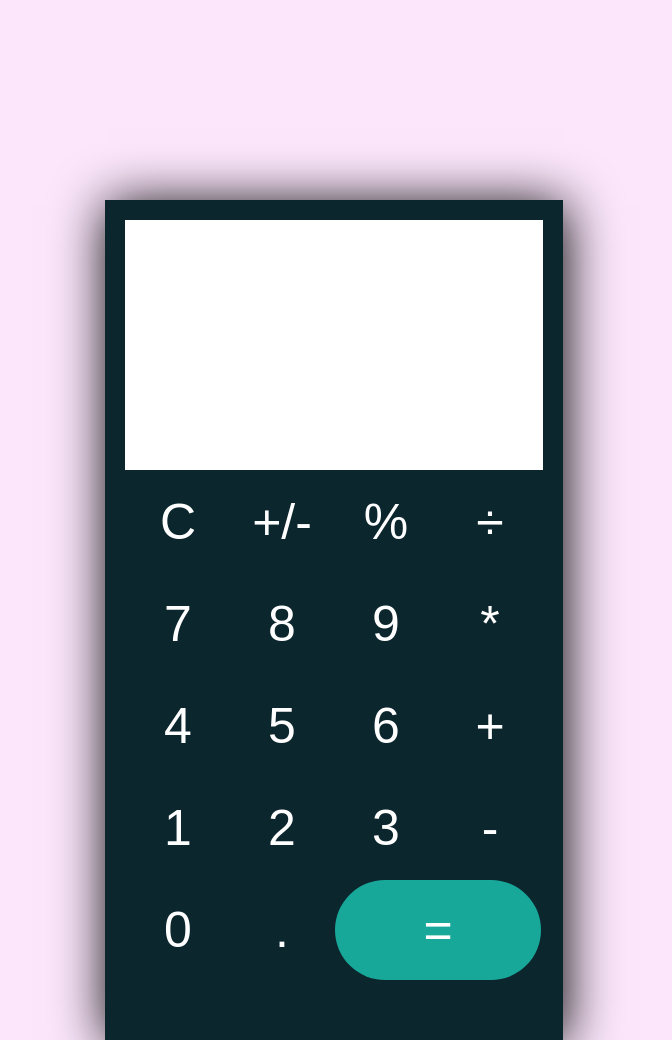
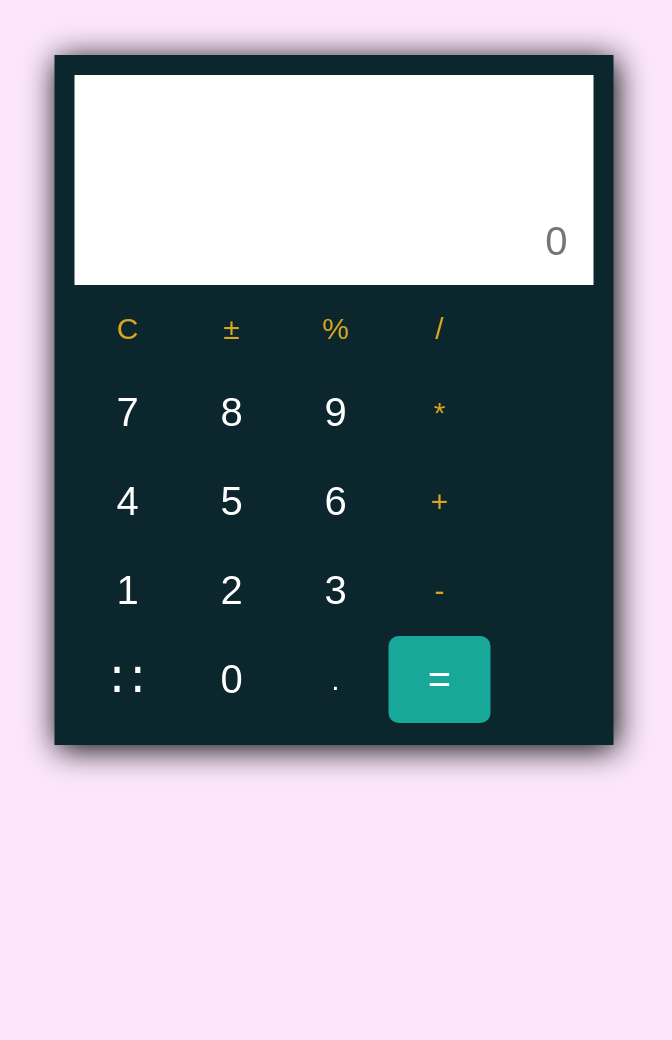
Before and after one commit to Laugerr/Race00, a plain HTML site: page index.html in a window 1280 px wide. Shown: the top 1040 px of the page, without its empty margins (306-978 px from the left). After the commit the page ends 800 px from the top, so only its background shows below. Drawn offline with Linux system fonts and the light colour scheme.

Commit message:
basic and fex creative

```diff
--- a/css/style.css
+++ b/css/style.css
@@ -1,74 +1,99 @@
 body{
-    display: flex;
-    justify-content: center;
-    margin-top: 200px;
     background: rgba(238, 130, 238, 0.192);
+    font-family: Verdana, Geneva, Tahoma, sans-serif;
 }
 
 .container {
+    position: absolute;
+    top: 50%;
+    left: 50%;
+    transform: translate(-50%, -50%);
     width: fit-content;
-    height: 800px;
+    height: fit-content;
     color: white;
     background: rgb(12, 38, 46);
     padding: 20px;
     text-align: center;
-    box-shadow: 2px 4px 50px black;
+    box-shadow: 2px 4px 30px black;
 }
-#keyboard {
-    align-self: flex-end;
+table tr td{
+    border-collapse: collapse;
 }
-
-#equalSign {
-    background:rgb(24, 168, 154);
-    border-radius: 50px;
-}
-
-td{
+td, tr {
     width: fit-content;
+    border-radius: 10px;
 }
 
 button {
     padding: 20px;
     border: none;
     width: 100px;
-    font-size: 50px;
+    font-size: 30px;
     background: transparent;
     color: white;
-    border-radius: 50px;
+    border-radius: 5px;
 }
-
+.num {
+    font-size: 40px;
+}
+.toCreative {
+    font-size: 50px;
+    padding: 10px;
+}
 button:hover{
     color: goldenrod;
-    box-shadow: 1px 5px 50px goldenrod;
+    box-shadow: 1px 5px 20px gray;
 }
 
 button:focus {
+    transition: .3s ease-in-out;
     outline:  none;
     color: tomato;
 }
-
-#equalSign:hover {
-    box-shadow: none;
+.action {
+    color: goldenrod;
+}
+.creative {
+    transition: 0.5s ease-in-out;
+    display: none;
 }
 
-#calculator{
-    height: 250px;
+#equalSign {
+    background:rgb(24, 168, 154);
+    border-radius: 10px;
+}
+#equalSign button {
+    width: 100%;
+    font-size: 40px;
+}
+
+
+.calculator{
+    height: 210px;
     background: white;
     color: black;
+    display: flex;
+    flex-flow: column;
+    justify-content: space-between;
 }
 
-#history {
-    padding:10px 50px;
+.history {
     text-align: right;
     color: gray;
     font-size: 30px;
+    margin-top: 10px;
+    margin-right: 10px;
 }
-
-
-#output {
-    text-align: right;
-    padding:10px 50px;
-    font-size: 60px;
-    position: relative;
-    top: 5px;
+.output {
+    margin-bottom: 20px;
 }
+input, input:focus {
+    width: 90%;
+    border: none;
+    background-image:none;
+    background-color:transparent;
+    box-shadow: none;
+    outline: none;
+    text-align: end;
+    font-size: 40px;
+}
--- a/index.html
+++ b/index.html
@@ -8,48 +8,56 @@
         <script src="js/script.js" defer></script>
     </head>
     <body>
-
         <div class="container">
-            <div id="calculator">
-                <div id="result">
-                    <div id="history">
-                        <p id="history-value"></p>
-                    </div>
-                    <div id="output">
-                        <p id="output-value"></p>
-                    </div>
+            <div class="calculator">
+                <div class="history">
+                    <label id="history-value"></label>
+                </div>
+                <div class="output">
+                    <input id="output-value" type="text" placeholder="0">
                 </div>
             </div>
             <div class="keyboard">
                 <table>
-                    <tr>
-                        <td><button>C</button></td>
-                        <td><button>+/-</button></td>
-                        <td><button>%</button></td>
-                        <td><button>&#247;</button></td>
+                    <tr calss="creative">
+                        <td><button class="action creative">Sys</button></td>
+                        <td><button class="action creative" onclick="MR()">MR</button></td>
+                        <td><button class="action creative" onclick="MC()">MC</button></td>
+                        <td><button class="action creative" onclick="M_Plus()">M+</button></td>
+                        <td><button class="action creative" onclick="M_Minus()">M-</button></td>
                     </tr>
                     <tr>
-                        <td><button>7</button></td>
-                        <td><button>8</button></td>
-                        <td><button>9</button></td>
-                        <td><button>*</button></td>
+                        <td><button class="action" onclick="C()">C</button></td>
+                        <td><button class="action" onclick="changeSign()">&#177;</button></td>
+                        <td><button class="action" onclick="percent()">%</button></td>
+                        <td><button class="action">/</button></td>
+                        <td><button class="action creative" onclick="degree()">&and;</button></td>
                     </tr>
                     <tr>
-                        <td><button>4</button></td>
-                        <td><button>5</button></td>
-                        <td><button>6</button></td>
-                        <td><button>+</button></td>
+                        <td><button class="num">7</button></td>
+                        <td><button class="num">8</button></td>
+                        <td><button class="num">9</button></td>
+                        <td><button class="action">*</button></td>
+                        <td><button class="action creative" onclick="fact()">x!</button></td>
                     </tr>
                     <tr>
-                        <td><button>1</button></td>
-                        <td><button>2</button></td>
-                        <td><button>3</button></td>
-                        <td><button>-</button></td>
+                        <td><button class="num">4</button></td>
+                        <td><button class="num">5</button></td>
+                        <td><button class="num">6</button></td>
+                        <td><button class="action">+</button></td>
+                        <td><button class="action creative" onclick="sqr()">&radic;</button></td>
                     </tr>
                     <tr>
-                        <td><button>0</button></td>
-                        <td><button>.</button></td>
-                        <td colspan="2" id="equalSign"><button>&#61;</button></td>
+                        <td><button class="num">1</button></td>
+                        <td><button class="num">2</button></td>
+                        <td><button class="num">3</button></td>
+                        <td><button class="action">-</button></td>
+                    </tr>
+                    <tr>
+                        <td><button class="toCreative" onclick="toCreativeMode()">&Colon;</button></td>
+                        <td><button class="num">0</button></td>
+                        <td><button class="dot" onclick="putDot()">.</button></td>
+                        <td id="equalSign" onclick="calc()"><button>&#61;</button></td>
                     </tr>
                 </table>
             </div>
--- a/js/script.js
+++ b/js/script.js
@@ -0,0 +1,126 @@
+let keyboard = document.querySelector(".keyboard");
+let creativeMode = false;
+let outputVal = document.querySelector("#output-value");
+let historyVal = document.querySelector("#history-value");
+var Memory = 0;
+
+const toCreativeMode = () => {
+    let btn = document.querySelector(".toCreative");
+    if(!creativeMode) {
+        creativeMode = true;
+        let creativeList = document.querySelectorAll(".creative");
+        creativeList.forEach(elem => {
+            elem.style.display = "block";
+            elem.style.opacity = "0.2";
+            for (let opacity = 0.4; opacity < 1.1; opacity = opacity + 0.2)
+            {
+                setTimeout(function(){elem.style.opacity = opacity;},50)
+            }
+        });
+        btn.innerHTML = "&larrhk;";
+        let eq = document.querySelector("#equalSign");
+        eq.setAttribute("colspan", "2");
+    } else {
+        creativeMode = false;
+        let creativeList = document.querySelectorAll(".creative");
+        creativeList.forEach(elem => {
+            elem.style.display = "none";
+        });
+        btn.innerHTML = "&Colon;";
+    }
+}
+
+const C = () => {
+    outputVal.value = "";
+}
+const changeSign = () => {
+    if(outputVal.value !== "" && outputVal.value[0] !== "-"){
+        outputVal.value = "-" + outputVal.value;
+    } else if(outputVal.value[0] === "-") {
+        outputVal.value = outputVal.value.slice(1);;
+    }
+}
+const putDot = () => {
+    if(!isNaN(outputVal.value[outputVal.value.length-1])) {
+        if(outputVal.value.match(/.?\d+$/)[0][0] !== "."){
+            outputVal.value = outputVal.value + ".";
+        }
+    }
+}
+const calc = () => {
+    historyVal.innerHTML =  outputVal.value + "=" + eval(outputVal.value);
+    outputVal.value = eval(outputVal.value);
+}
+
+const percent = () => {
+    if(!outputVal.value.match(/[/*\-+]/)) {
+        return;
+    }
+    for(let i = outputVal.value.length-1; i >=0; i--){
+        if(!outputVal.value[i].match(/[0-9.]/)){
+            let num1 = outputVal.value.slice(i+1);
+            let num2 = 0;
+            for(let a = i-1; a >=0 ;a--){
+                if(!outputVal.value[a].match(/[0-9.]/) || a == 0){
+                    num2 = outputVal.value.slice(a, i);
+                    break;
+                }
+            }
+            historyVal.innerHTML = outputVal.value.slice(0, i+1) + num2*(num1/100) + "=" + eval(outputVal.value.slice(0, i+1) + num2*(num1/100));
+            outputVal.value = eval(outputVal.value.slice(0, i+1) + num2*(num1/100));
+            break;
+        }
+    }
+}
+
+const  MR = () => {
+    Memory = eval(outputVal.value);
+    outputVal.value = Memory;
+}
+
+const MC = () => {
+    Memory = 0;
+    outputVal.value = Memory;
+}
+
+const M_Minus = () => {
+    historyVal.innerHTML = outputVal.value + "-" + Memory + "=" + (eval(outputVal.value)-Memory);
+    Memory = eval(outputVal.value) - Memory;
+    outputVal.value = Memory;
+}
+const M_Plus = () =>  {
+    historyVal.innerHTML = outputVal.value + "+" + Memory + "=" + (eval(outputVal.value)+Memory);
+    Memory = eval(outputVal.value) + Memory;
+    outputVal.value = Memory;
+}
+const degree = () => {
+    outputVal.value = outputVal.value + "**";
+}
+const fact = () => {
+    let res = 1;
+    for(let a = 1; a <= eval(outputVal.value); a++){
+        res*=a;
+    }
+    historyVal.innerHTML = "(" + outputVal.value + ")! =" + res;
+    outputVal.value = res;
+}
+const sqr = () => {
+    historyVal.innerHTML = "√(" + outputVal.value + ") =" + Math.sqrt(eval(outputVal.value));
+    outputVal.value = Math.sqrt(eval(outputVal.value));
+}
+
+document.querySelectorAll('.num').forEach(button => {
+    button.addEventListener('click', function () {
+        outputVal.value = outputVal.value + button.innerHTML;
+    })
+})
+
+document.querySelectorAll('.action').forEach(button => {
+    button.addEventListener('click', function () {
+        if(button.innerHTML.match(/^[/*\-+]$/)) {
+            if(!isNaN(outputVal.value[outputVal.value.length-1])){
+                outputVal.value = outputVal.value + button.innerHTML;
+            }
+        }
+    })
+})
```
